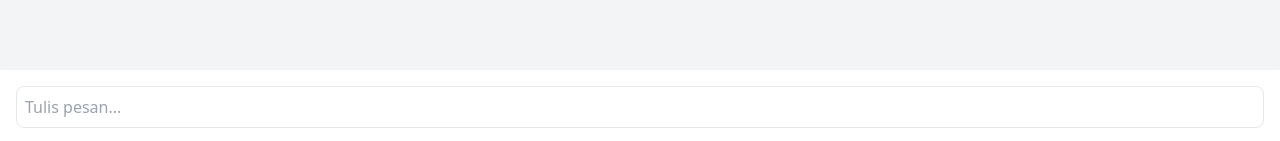
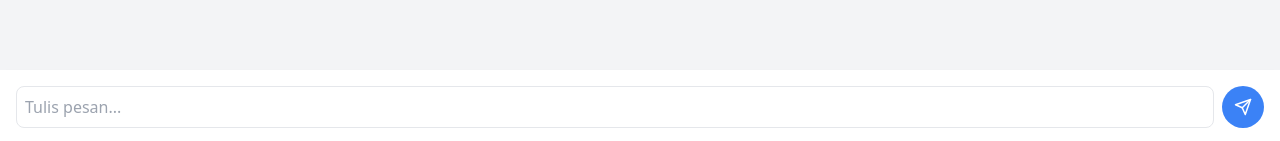
Before and after one commit to ilhamust/chat-app-react, a React (Create React App) app: page / in a window 1280 px wide. Shown: the part 656-797 px from the top of the page. Built offline with nearby package versions, Linux system fonts and the light colour scheme.

Commit message:
addButtonSend

```diff
--- a/package.json
+++ b/package.json
@@ -9,6 +9,7 @@
     "@testing-library/user-event": "^13.5.0",
     "react": "^19.1.1",
     "react-dom": "^19.1.1",
+    "react-icons": "^5.5.0",
     "react-router-dom": "^7.8.2",
     "react-scripts": "^5.0.1",
     "web-vitals": "^2.1.4"
--- a/src/components/ChatWindow.jsx
+++ b/src/components/ChatWindow.jsx
@@ -1,19 +1,37 @@
 import React, { useEffect, useState } from "react";
 import MessageList from "./MessageList";
 import chatData from "../data/chat.json"; // ambil dummy JSON lokal
+import { FiSend } from "react-icons/fi"; // Tambahkan di atas
+
 
 export default function ChatWindow() {
   const [room, setRoom] = useState(null);
   const [comments, setComments] = useState([]);
+  const [newMessage, setNewMessage] = useState(""); // <- input state
+
+  const currentUser = "agent@mail.com"; // sementara hardcoded
 
   useEffect(() => {
-    // Ambil data room & comments dari JSON
     if (chatData.results && chatData.results.length > 0) {
       const data = chatData.results[0];
       setRoom(data.room);
       setComments(data.comments);
     }
   }, []);
+
+  const handleSendMessage = () => {
+    if (newMessage.trim() === "") return; // cegah pesan kosong
+
+    const newComment = {
+      id: Date.now(), // ID unik sementara
+      type: "text",
+      message: newMessage,
+      sender: currentUser,
+    };
+
+    setComments((prev) => [...prev, newComment]);
+    setNewMessage(""); // reset input
+  };
 
   if (!room) return <div className="p-4">Loading chat...</div>;
 
@@ -35,12 +53,22 @@ export default function ChatWindow() {
       </div>
 
       {/* Footer / Input */}
-      <div className="p-4 bg-white shadow-md">
+      <div className="p-4 bg-white shadow-md flex space-x-2">
         <input
           type="text"
           placeholder="Tulis pesan..."
-          className="w-full p-2 border rounded-lg focus:outline-none"
+          className="flex-1 p-2 border rounded-lg focus:outline-none"
+          value={newMessage}
+          onChange={(e) => setNewMessage(e.target.value)}
+          onKeyDown={(e) => e.key === "Enter" && handleSendMessage()}
         />
+        <button
+        onClick={handleSendMessage}
+        className="bg-blue-500 text-white p-3 rounded-full flex items-center justify-center"
+        >
+          <FiSend size={18} />
+        </button>
+
       </div>
     </div>
   );
```
Also changed, not shown: 1 other file (tests, documents, lock files or other folders).
